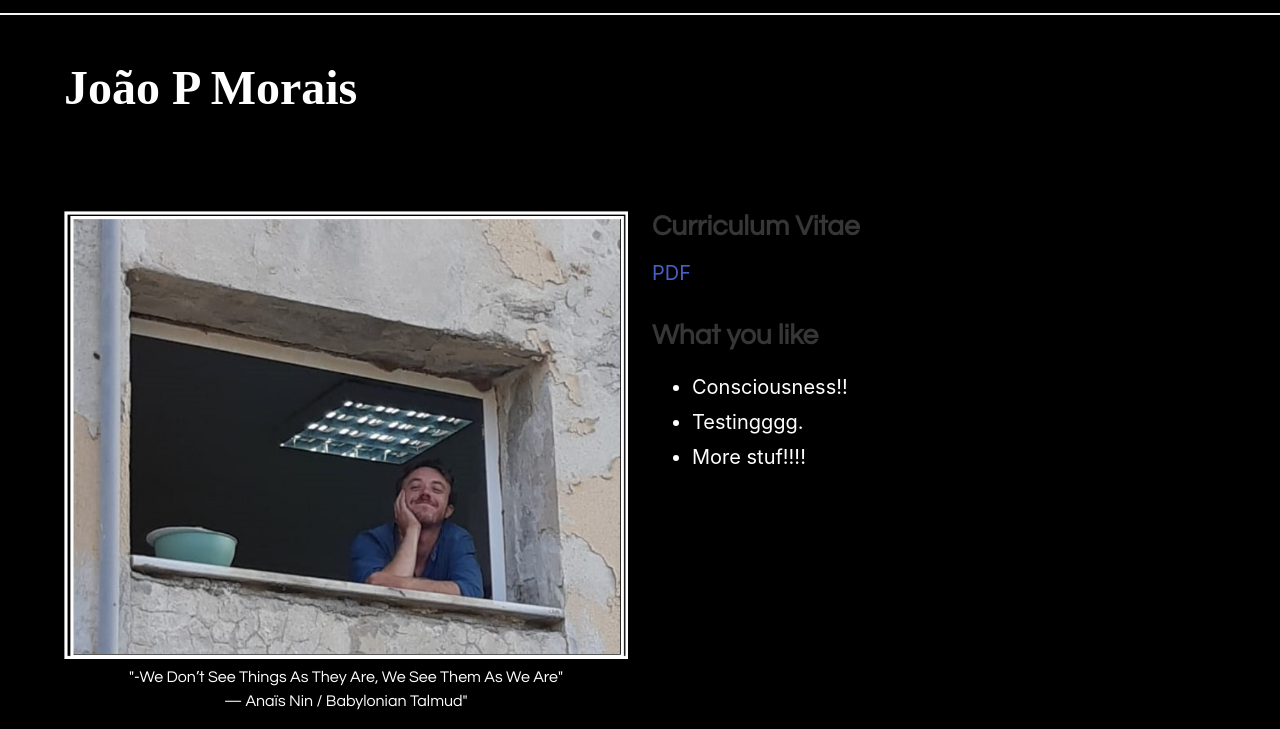
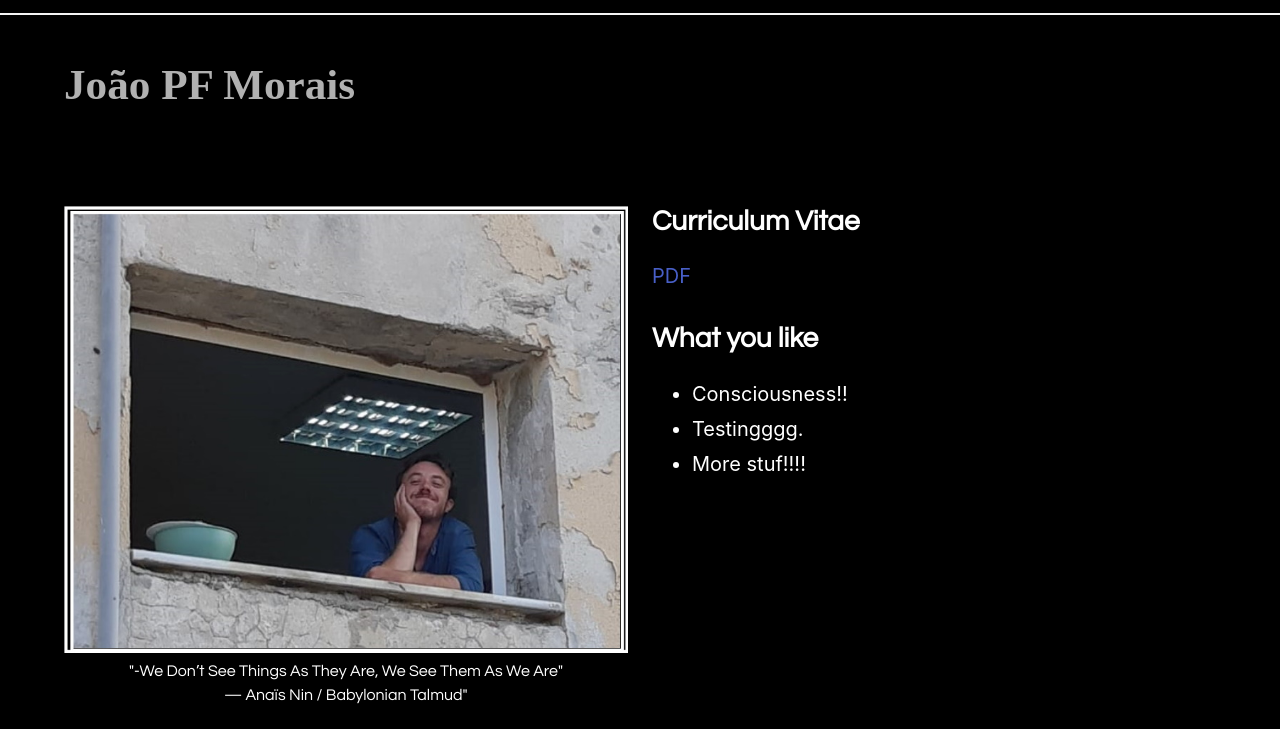
Before and after one commit to Estrondio/estrondio.github.io, a plain HTML site: page index.html in a window 1280 px wide. Shown: the part 71-800 px from the top of the page. Drawn offline with Linux system fonts and the light colour scheme; some icons are missing.

Commit message:
Added a new class subtitle for h2 and also changed color of João PF Morais to gray

```diff
--- a/index.html
+++ b/index.html
@@ -20,13 +20,12 @@
     /* Customize title styles */
     h1.title {
       font-family: 'Times New Roman', serif;
-      font-size: 3em; /* Adjust size as needed */
-      font-size: 3em; /* Increase size to make it bigger */
-      color: white !important; /* Ensure that the color is white */
+      font-size: 2.7em; /* Adjust size as needed */
+      color: rgb(177, 177, 177) !important; /* Ensure that the color is white */
     }
 
     /* Customize other text styles */
-    h2, h3 {
+    h2.subtitle, h3 {
       font-family: 'Century Gothic', sans-serif;
       color: white;
     }
@@ -121,7 +120,7 @@
       <!-- Customize the main title -->
         <!-- Main title -->
         <h1 class="title">
-          João P Morais
+          João PF Morais
         </h1>
     </header>
   </div>
@@ -143,9 +142,9 @@
           <div class="content">
             <!-- Customize other content -->
               <!-- Curriculum Vitae and list of likes -->
-              <h2> Curriculum Vitae </h2>
+              <h2 class="subtitle"> Curriculum Vitae </h2>
               <a href="media/cviv.pdf" class="is-size-5">PDF</a>
-              <h2> What you like </h2>
+              <h2 class="subtitle"> What you like </h2>
               <ul class="is-size-5">
                 <li>Consciousness!!</li>
                 <li>Testingggg.</li>
```
